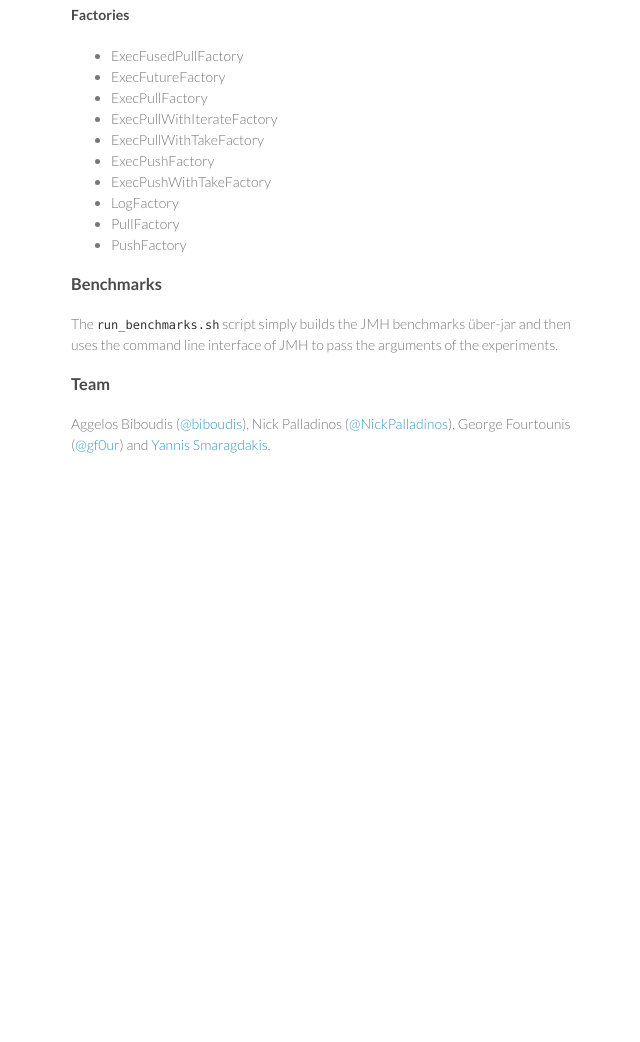
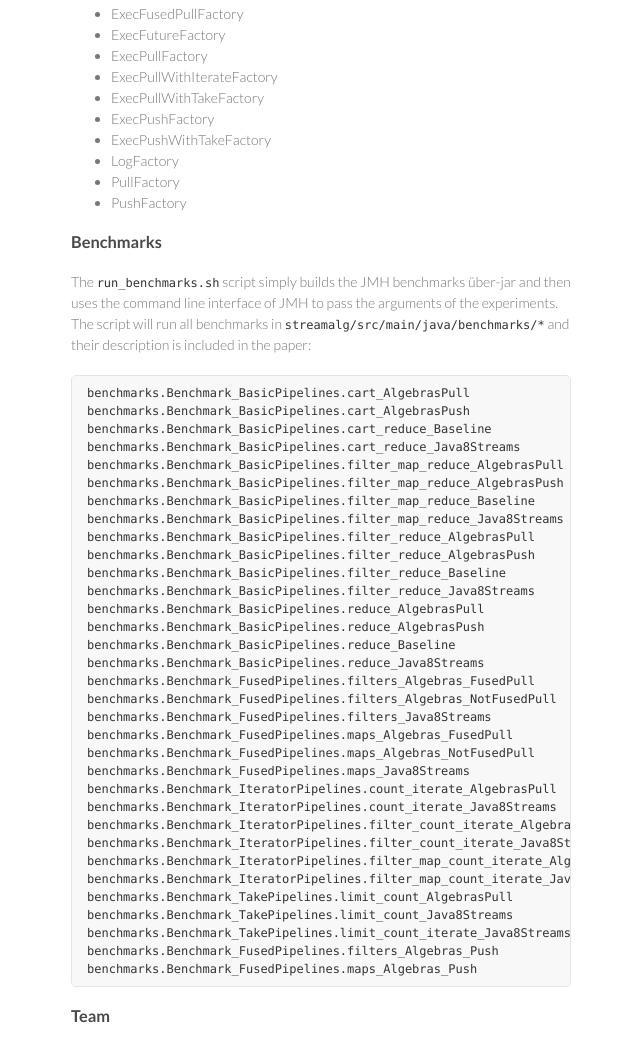
Before and after one commit to biboudis/streamalg, a plain HTML site: page index.html in a window 1280 px wide. Shown: the part 1740-2782 px from the top of the page, without its empty margins (499-1139 px from the left). Before the commit the page ends 2265 px from the top, so only its background shows below. Drawn offline with Linux system fonts and the light colour scheme.

```diff
--- a/index.html
+++ b/index.html
@@ -38,8 +38,6 @@
 
 <ul>
 <li>Preprint: <a href="http://goo.gl/P2XO68">http://goo.gl/P2XO68</a>
-</li>
-<li>Talk. PL Seminar 2014, NTUA, Athens: <a href="https://slides.com/biboudis/streamalg-presentation/">https://slides.com/biboudis/streamalg-presentation/</a>
 </li>
 </ul>
 
@@ -116,7 +114,44 @@ blocking terminal operators), future (for non-blocking terminal operators).</p>
 <h3>
 <a id="benchmarks" class="anchor" href="#benchmarks" aria-hidden="true"><span class="octicon octicon-link"></span></a>Benchmarks</h3>
 
-<p>The <code>run_benchmarks.sh</code> script simply builds the JMH benchmarks über-jar and then uses the command line interface of JMH to pass the arguments of the experiments.</p>
+<p>The <code>run_benchmarks.sh</code> script simply builds the JMH benchmarks über-jar and then uses the command line interface
+of JMH to pass the arguments of the experiments. The script will run all benchmarks in
+<code>streamalg/src/main/java/benchmarks/*</code> and their description is included in the paper:</p>
+
+<pre><code>benchmarks.Benchmark_BasicPipelines.cart_AlgebrasPull
+benchmarks.Benchmark_BasicPipelines.cart_AlgebrasPush
+benchmarks.Benchmark_BasicPipelines.cart_reduce_Baseline
+benchmarks.Benchmark_BasicPipelines.cart_reduce_Java8Streams
+benchmarks.Benchmark_BasicPipelines.filter_map_reduce_AlgebrasPull
+benchmarks.Benchmark_BasicPipelines.filter_map_reduce_AlgebrasPush
+benchmarks.Benchmark_BasicPipelines.filter_map_reduce_Baseline
+benchmarks.Benchmark_BasicPipelines.filter_map_reduce_Java8Streams
+benchmarks.Benchmark_BasicPipelines.filter_reduce_AlgebrasPull
+benchmarks.Benchmark_BasicPipelines.filter_reduce_AlgebrasPush
+benchmarks.Benchmark_BasicPipelines.filter_reduce_Baseline
+benchmarks.Benchmark_BasicPipelines.filter_reduce_Java8Streams
+benchmarks.Benchmark_BasicPipelines.reduce_AlgebrasPull
+benchmarks.Benchmark_BasicPipelines.reduce_AlgebrasPush
+benchmarks.Benchmark_BasicPipelines.reduce_Baseline
+benchmarks.Benchmark_BasicPipelines.reduce_Java8Streams
+benchmarks.Benchmark_FusedPipelines.filters_Algebras_FusedPull
+benchmarks.Benchmark_FusedPipelines.filters_Algebras_NotFusedPull
+benchmarks.Benchmark_FusedPipelines.filters_Java8Streams
+benchmarks.Benchmark_FusedPipelines.maps_Algebras_FusedPull
+benchmarks.Benchmark_FusedPipelines.maps_Algebras_NotFusedPull
+benchmarks.Benchmark_FusedPipelines.maps_Java8Streams
+benchmarks.Benchmark_IteratorPipelines.count_iterate_AlgebrasPull
+benchmarks.Benchmark_IteratorPipelines.count_iterate_Java8Streams
+benchmarks.Benchmark_IteratorPipelines.filter_count_iterate_AlgebrasPull
+benchmarks.Benchmark_IteratorPipelines.filter_count_iterate_Java8Streams
+benchmarks.Benchmark_IteratorPipelines.filter_map_count_iterate_AlgebrasPull
+benchmarks.Benchmark_IteratorPipelines.filter_map_count_iterate_Java8Streams
+benchmarks.Benchmark_TakePipelines.limit_count_AlgebrasPull
+benchmarks.Benchmark_TakePipelines.limit_count_Java8Streams
+benchmarks.Benchmark_TakePipelines.limit_count_iterate_Java8Streams
+benchmarks.Benchmark_FusedPipelines.filters_Algebras_Push
+benchmarks.Benchmark_FusedPipelines.maps_Algebras_Push
+</code></pre>
 
 <h3>
 <a id="team" class="anchor" href="#team" aria-hidden="true"><span class="octicon octicon-link"></span></a>Team</h3>
```
Also changed, not shown: params.json (+1 -1 lines).
